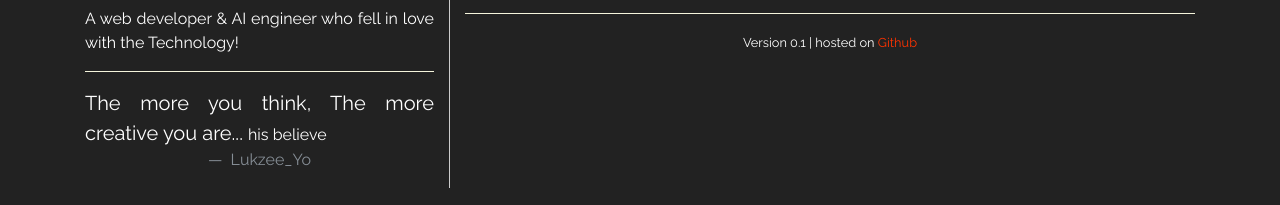
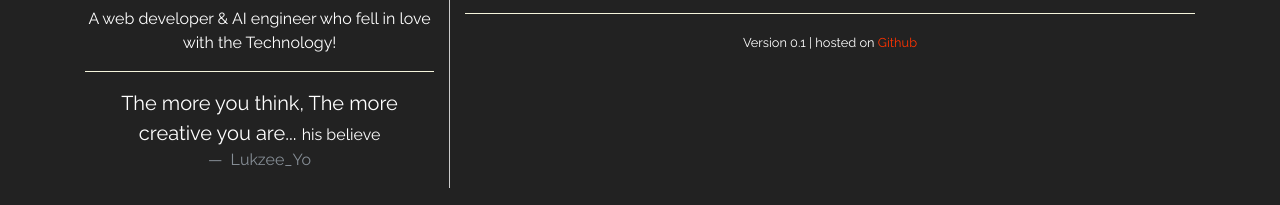
Before and after one commit to Lukzee/lukzeetech, a plain HTML site: page index.html in a window 1280 px wide. Shown: the part 295-500 px from the top of the page. Drawn offline with nearby package versions, Linux system fonts and the light colour scheme.

Commit message:
Update index.html

```diff
--- a/index.html
+++ b/index.html
@@ -25,14 +25,14 @@
               <a href="#" target="_blank"><i class="fa fa-facebook-official fa-border fa-lg" aria-hidden="true"></i> </a>
               <a href="#" target="_blank"><i class="fa fa-instagram fa-border fa-lg" aria-hidden="true"></i></a>
               <hr/>
-                <p>
+                <p style="text-align: center;">
                   A web developer &amp; AI engineer who fell in love with the Technology!
                 </p>
               <hr/>
               <div>
 
                   <blockquote class="blockquote text-center">
-                      <p class="mb-0">The more you think, The more creative you are... <small>his believe</small> </p>
+                      <p style="text-align: center;" class="mb-0">The more you think, The more creative you are... <small>his believe</small> </p>
                       <footer class="blockquote-footer"> Lukzee_Yo</footer>
                     </blockquote>
               </div>
```
